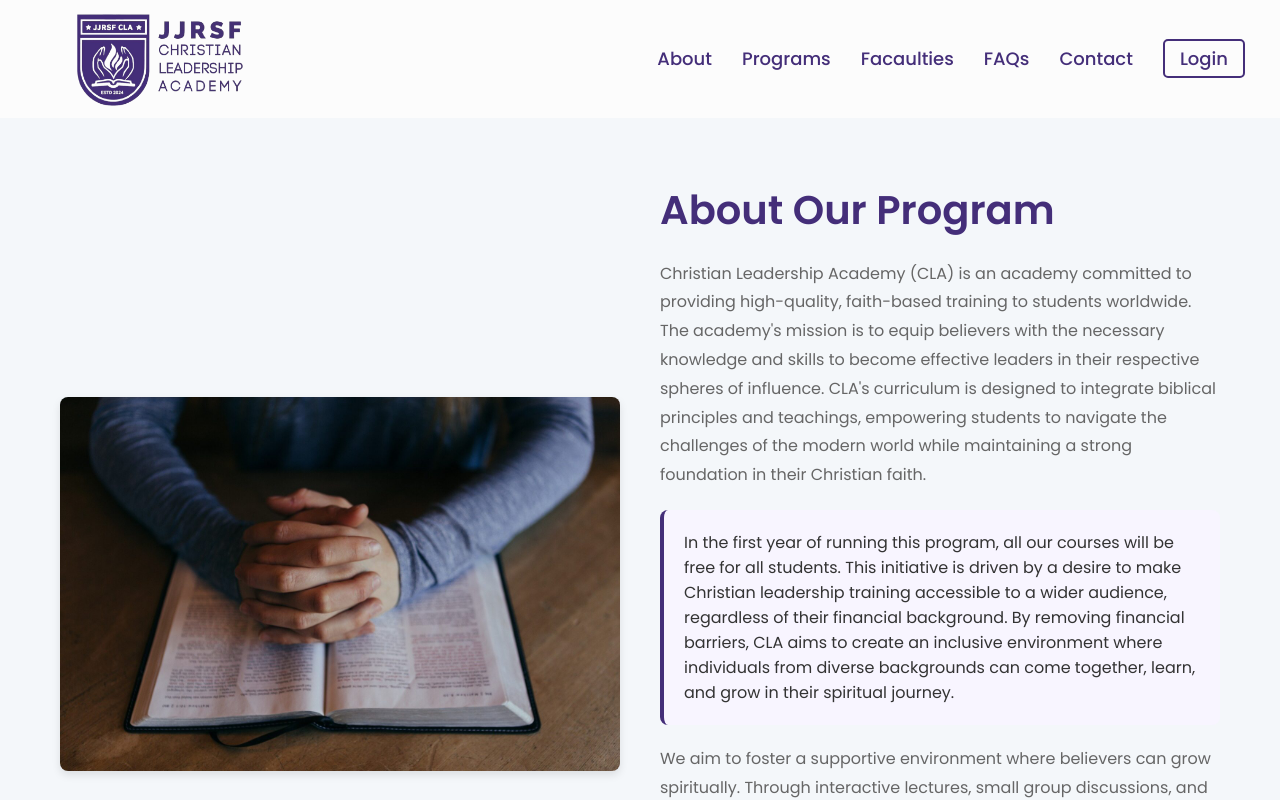
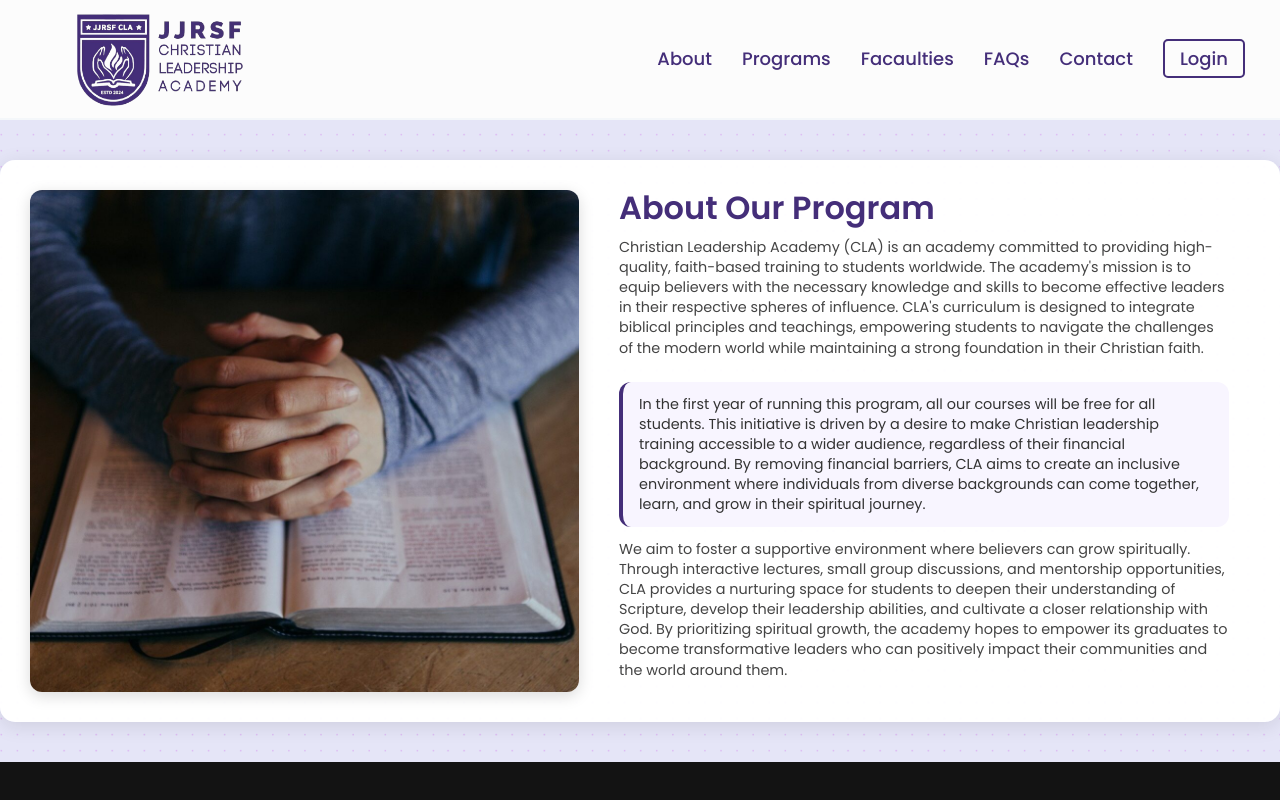
Before and after one commit to geekelo/cla-students, a React (Create React App) app: page /about in a window 1280 px wide. Shown: the top 800 px of the page. Built offline with nearby package versions, Linux system fonts and the light colour scheme.

Commit message:
styled the about page

```diff
--- a/src/components/pages/About.js
+++ b/src/components/pages/About.js
@@ -3,6 +3,8 @@ import '../../stylesheets/about.css';
 
 function About() {
   return (
+    <>
+      <div className="about-page-background" />
       <div className="about-container">
         <div className="about-content">
           <div className="about-image">
@@ -22,6 +24,7 @@ function About() {
           </div>
         </div>
       </div>
+    </>
   );
 }
 
--- a/src/stylesheets/about.css
+++ b/src/stylesheets/about.css
@@ -1,54 +1,96 @@
 @import url('https://fonts.googleapis.com/css2?family=Poppins:ital,wght@0,100;0,200;0,300;0,400;0,500;0,600;0,700;0,800;0,900;1,100;1,200;1,300;1,400;1,500;1,600;1,700;1,800;1,900&display=swap');
 
+.about-page-background {
+    background-image: url('../../public/css-pattern.png');
+    background-repeat: repeat;
+    background-size: 400px;
+    background-position: center;
+    min-height: 100vh;
+    position: fixed;
+    top: 0;
+    left: 0;
+    right: 0;
+    bottom: 0;
+    z-index: -1;
+}
+
 .about-container {
-    max-width: 1200px;
-    margin: 0 auto;
-    padding: 40px 20px;
+    max-width: 1600px;
+    margin: 40px auto;
+    padding: 30px;
     font-family: 'Poppins', sans-serif;
+    background-color: rgba(255, 255, 255, 0.97);
+    border-radius: 15px;
+    box-shadow: 0 4px 20px rgba(0, 0, 0, 0.1);
 }
 
 .about-content {
     display: flex;
-    align-items: center;
+    align-items: stretch;
     gap: 40px;
-    margin-top: 20px;
 }
 
 .about-image {
-    flex: 1;
-    max-width: 50%;
+    flex: 0 0 45%;
 }
 
 .about-image img {
     width: 100%;
-    height: auto;
-    border-radius: 8px;
-    box-shadow: 0 4px 8px rgba(0, 0, 0, 0.1);
+    height: 100%;
+    object-fit: cover;
+    border-radius: 12px;
+    box-shadow: 0 4px 15px rgba(0, 0, 0, 0.15);
+    aspect-ratio: 3/2.5;
 }
 
 .about-text {
-    flex: 1;
+    flex: 0 0 50%;
+    display: flex;
+    flex-direction: column;
+    justify-content: center;
 }
 
 .about-title {
     color: rgba(68,46,121,255);
-    font-size: 2.5rem;
-    margin-bottom: 20px;
+    font-size: 2rem;
+    margin-bottom: 12px;
     font-weight: 600;
+    line-height: 1.1;
 }
 
 .about-description {
-    color: #666;
-    line-height: 1.8;
-    margin-bottom: 20px;
+    color: #444;
+    line-height: 1.4;
+    margin-bottom: 12px;
+    font-size: 0.9rem;
 }
 
 .highlight-text {
     background-color: #f8f5ff;
-    padding: 20px;
-    border-radius: 8px;
+    padding: 12px 16px;
+    border-radius: 12px;
     border-left: 4px solid rgba(68,46,121,255);
-    margin: 20px 0;
+    margin: 12px 0;
+    font-size: 0.9rem;
+    color: #333;
+}
+
+.highlight-text p {
+    margin: 0;
+    line-height: 1.4;
+}
+
+@media (max-width: 1200px) {
+    .about-container {
+        max-width: 95%;
+        margin: 30px auto;
+    }
+}
+
+@media (max-width: 992px) {
+    .about-content {
+        gap: 30px;
+    }
 }
 
 @media (max-width: 768px) {
@@ -57,11 +99,23 @@
     }
 
     .about-image {
-        max-width: 100%;
-        order: -1;
+        width: 100%;
+    }
+
+    .about-image img {
+        aspect-ratio: 16/9;
+    }
+
+    .about-text {
+        width: 100%;
     }
 
     .about-title {
-        font-size: 2rem;
+        font-size: 1.8rem;
+    }
+
+    .about-container {
+        padding: 20px;
+        margin: 15px;
     }
 }
```
Also changed, not shown: public/css-pattern.png (added). Lines whose indentation alone changed are shown as unchanged.
